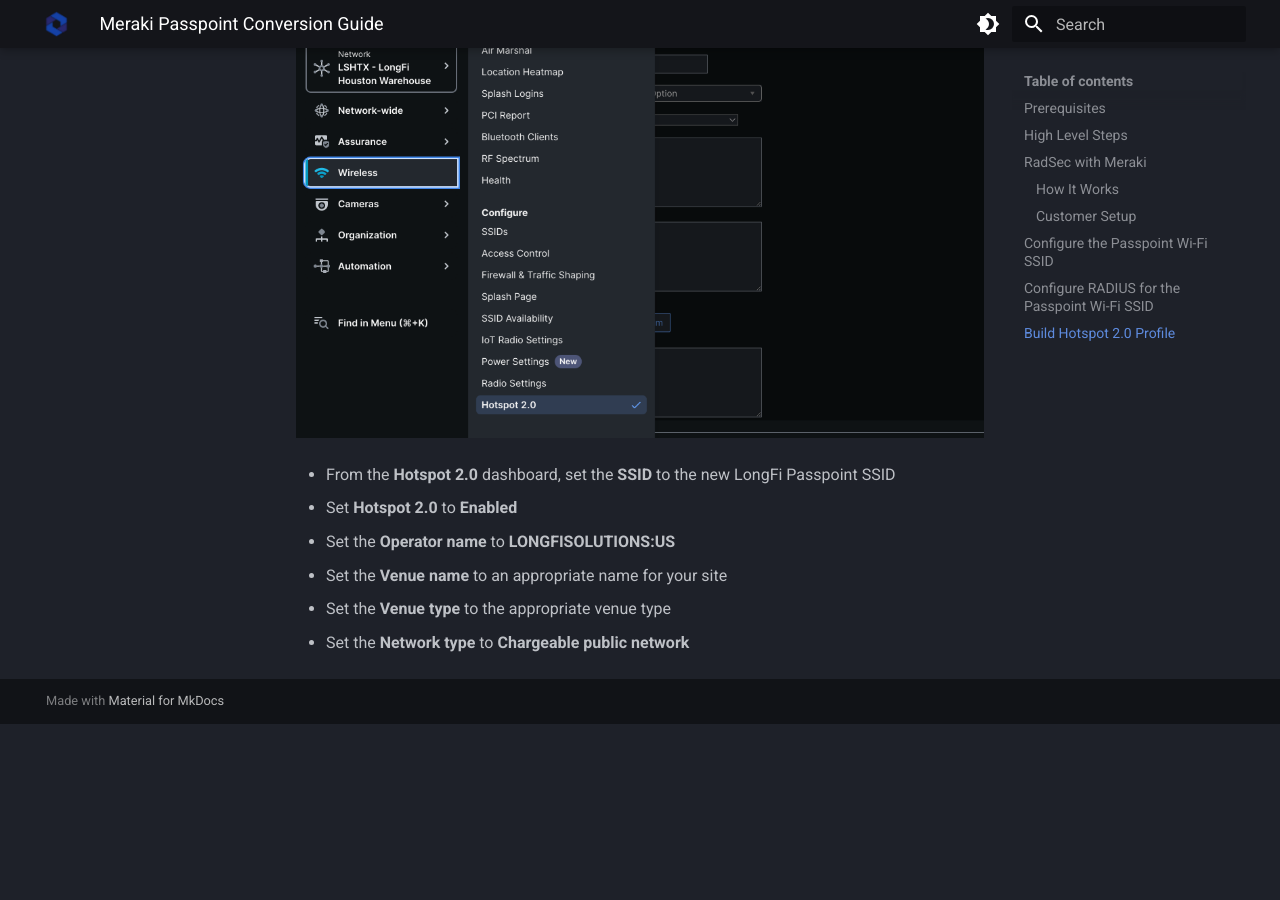
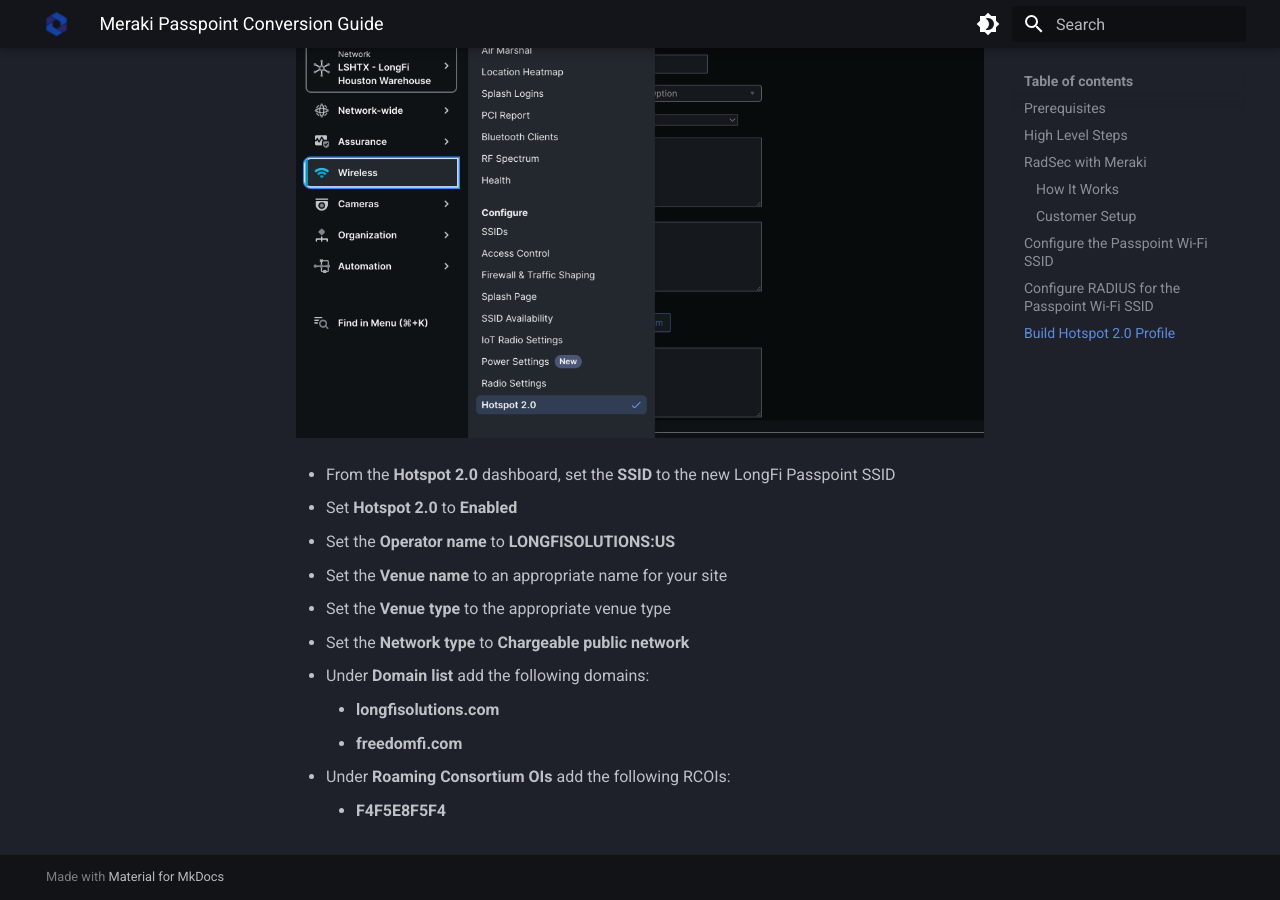
Before and after one commit to LongFi-Solutions/longfi-solutions.github.io, an MkDocs documentation site: the page built from docs/deployment/meraki.md, in a window 1280 px wide and 900 px high, scrolled down 7434 px. Built offline with MkDocs 1.6.1 and Material for MkDocs 9.7.7, drawn with Linux system fonts in a browser that asks for light colours; before the commit the page ends 8158 px from its top, so only the background shows below that.

Commit message:
Update Deployment Guides “meraki”

```diff
--- a/docs/deployment/meraki.md
+++ b/docs/deployment/meraki.md
@@ -158,3 +158,8 @@ Please allow 2-3 days for us to upload your Meraki CA certificates to the LongFi
 - Set the **Venue name** to an appropriate name for your site
 - Set the **Venue type** to the appropriate venue type
 - Set the **Network type** to **Chargeable public network**
+- Under **Domain list** add the following domains:
+    - **longfisolutions.com**
+    - **freedomfi.com**
+- Under **Roaming Consortium OIs** add the following RCOIs:
+    - **F4F5E8F5F4**
```
